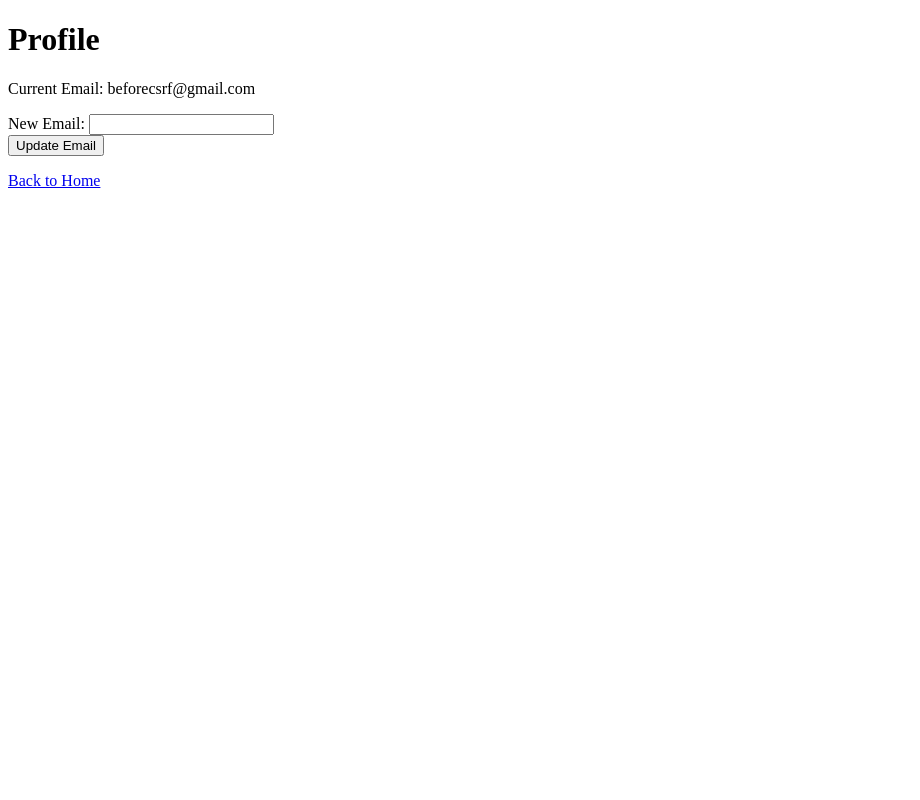
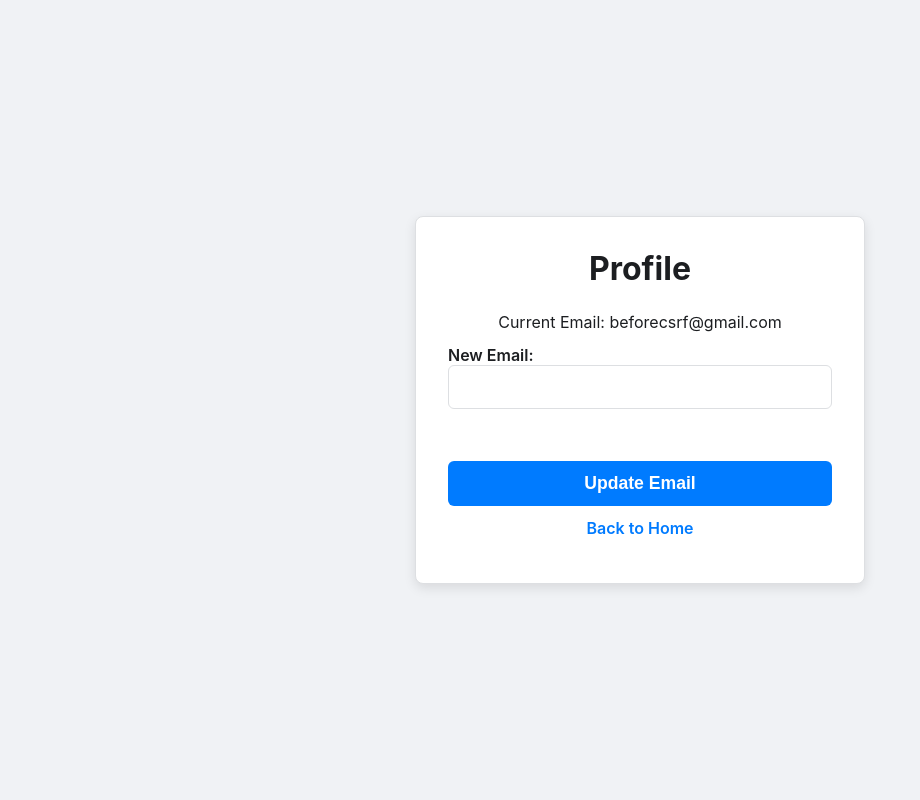
Before and after one commit to GayangaBandara/Exploring_Cross-Site_Request_Forgery, a Flask app: page /profile in a window 1280 px wide. Shown: the whole page, without its empty margins (0-920 px from the left). Run offline with Flask 3, Linux system fonts and the light colour scheme; a user stored in the database is signed in; data comes from the database, SQL or seed files in the repository.

Commit message:
Adding styles

```diff
--- a/exploit/exploit_password.html
+++ b/exploit/exploit_password.html
@@ -2,6 +2,7 @@
 <html>
   <head>
     <title>CSRF Exploit</title>
+    <link rel="stylesheet" href="{{ url_for('static', filename='css/style.css') }}">
   </head>
   <body>
     <h1>Malicious Site</h1>
--- a/exploit/exploit_profile.html
+++ b/exploit/exploit_profile.html
@@ -2,6 +2,7 @@
 <html>
   <head>
     <title>CSRF Exploit</title>
+    <link rel="stylesheet" href="{{ url_for('static', filename='css/style.css') }}">
   </head>
   <body>
     <h1>Malicious Site</h1>
--- /dev/null
+++ b/static/css/style.css
@@ -0,0 +1,144 @@
+/* CSS Variables for easy theming */
+:root {
+  --primary-color: #007bff;
+  --primary-hover-color: #0056b3;
+  --background-color: #f0f2f5;
+  --surface-color: #ffffff;
+  --text-color: #1c1e21;
+  --border-color: #dddfe2;
+  --border-focus-color: #007bff;
+  --success-bg: #d1e7dd;
+  --success-text: #0f5132;
+  --success-border: #badbcc;
+  --error-bg: #f8d7da;
+  --error-text: #842029;
+  --error-border: #f5c2c7;
+  --border-radius: 8px;
+  --box-shadow: 0 4px 12px rgba(0, 0, 0, 0.1);
+}
+
+/* Global Resets & Body Styles */
+*,
+*::before,
+*::after {
+  box-sizing: border-box;
+}
+
+body {
+  font-family: -apple-system, BlinkMacSystemFont, "Segoe UI", Roboto, Helvetica, Arial, sans-serif, "Apple Color Emoji", "Segoe UI Emoji", "Segoe UI Symbol";
+  background-color: var(--background-color);
+  color: var(--text-color);
+  margin: 0;
+  display: flex;
+  justify-content: center;
+  align-items: center;
+  min-height: 100vh;
+}
+
+/* Main Content Container */
+.container {
+  background-color: var(--surface-color);
+  border: 1px solid var(--border-color);
+  padding: 2rem;
+  max-width: 450px;
+  width: 100%;
+  margin: 20px;
+  border-radius: var(--border-radius);
+  box-shadow: var(--box-shadow);
+  text-align: center;
+}
+
+/* Headings */
+h1, h2 {
+  color: var(--text-color);
+  margin-top: 0;
+  margin-bottom: 1.5rem;
+}
+
+/* Form Styles */
+form {
+  display: flex;
+  flex-direction: column;
+  gap: 1rem;
+  text-align: left;
+}
+
+label {
+  font-weight: 600;
+}
+
+input[type="text"],
+input[type="password"],
+input[type="email"] {
+  width: 100%;
+  padding: 12px;
+  border: 1px solid var(--border-color);
+  border-radius: 6px;
+  font-size: 1rem;
+  transition: border-color 0.2s ease-in-out, box-shadow 0.2s ease-in-out;
+}
+
+input[type="text"]:focus,
+input[type="password"]:focus,
+input[type="email"]:focus {
+  border-color: var(--border-focus-color);
+  outline: none;
+  box-shadow: 0 0 0 3px rgba(0, 123, 255, 0.25);
+}
+
+/* Button Styles */
+button,
+input[type="submit"] {
+  background-color: var(--primary-color);
+  color: white;
+  padding: 12px 18px;
+  border: none;
+  border-radius: 6px;
+  cursor: pointer;
+  font-size: 1.1rem;
+  font-weight: 600;
+  transition: background-color 0.2s ease-in-out;
+  width: 100%;
+}
+
+button:hover,
+input[type="submit"]:hover {
+  background-color: var(--primary-hover-color);
+}
+
+/* Link Styles */
+a {
+  color: var(--primary-color);
+  text-decoration: none;
+  font-weight: 600;
+}
+
+a:hover {
+  text-decoration: underline;
+}
+
+/* Message and Error Styles */
+.message, .error {
+    padding: 1rem;
+    margin-bottom: 1rem;
+    border-radius: 6px;
+    border: 1px solid transparent;
+    text-align: left;
+}
+
+.message {
+    color: var(--success-text);
+    background-color: var(--success-bg);
+    border-color: var(--success-border);
+}
+
+.error {
+    color: var(--error-text);
+    background-color: var(--error-bg);
+    border-color: var(--error-border);
+}
+
+/* Paragraph styles for home page links */
+p {
+    margin: 0.8rem 0;
+}
--- a/templates/change_password.html
+++ b/templates/change_password.html
@@ -2,11 +2,13 @@
 <html>
   <head>
     <title>Change Password</title>
+    <link rel="stylesheet" href="{{ url_for('static', filename='css/style.css') }}">
   </head>
   <body>
+    <div class="container">
       <h1>Change Password</h1>
       {% if message %}
-    <p style="color: green">{{ message }}</p>
+      <p class="message">{{ message }}</p>
       {% endif %}
       <form method="POST" action="{{ url_for('change_password') }}">
         {{ form.hidden_tag() }}
@@ -14,5 +16,6 @@
         {{ form.submit() }}
       </form>
       <p><a href="{{ url_for('home') }}">Back to Home</a></p>
+    </div>
   </body>
 </html>
--- a/templates/home.html
+++ b/templates/home.html
@@ -2,8 +2,10 @@
 <html>
   <head>
     <title>Home</title>
+    <link rel="stylesheet" href="{{ url_for('static', filename='css/style.css') }}">
   </head>
   <body>
+    <div class="container">
       <h1>Welcome to the CSRF Lab</h1>
       {% if session.username %}
       <p>Welcome, {{ session.username }}!</p>
@@ -13,5 +15,6 @@
       {% else %}
       <p><a href="{{ url_for('login') }}">Login</a></p>
       {% endif %}
+    </div>
   </body>
 </html>
--- a/templates/login.html
+++ b/templates/login.html
@@ -2,11 +2,13 @@
 <html>
   <head>
     <title>Login</title>
+    <link rel="stylesheet" href="{{ url_for('static', filename='css/style.css') }}">
   </head>
   <body>
+    <div class="container">
       <h1>Login</h1>
       {% if error %}
-    <p style="color: red">{{ error }}</p>
+      <p class="error">{{ error }}</p>
       {% endif %}
       <form method="POST" action="{{ url_for('login') }}">
         <label>Username: <input type="text" name="username" required /></label
@@ -15,5 +17,6 @@
         ><br />
         <button type="submit">Login</button>
       </form>
+    </div>
   </body>
 </html>
--- a/templates/profile.html
+++ b/templates/profile.html
@@ -2,11 +2,13 @@
 <html>
   <head>
     <title>Profile</title>
+    <link rel="stylesheet" href="{{ url_for('static', filename='css/style.css') }}">
   </head>
   <body>
+    <div class="container">
       <h1>Profile</h1>
       {% if message %}
-    <p style="color: green">{{ message }}</p>
+      <p class="message">{{ message }}</p>
       {% endif %}
       <p>Current Email: {{ email }}</p>
       <form method="POST" action="{{ url_for('profile') }}">
@@ -15,5 +17,6 @@
         {{ form.submit() }}
       </form>
       <p><a href="{{ url_for('home') }}">Back to Home</a></p>
+    </div>
   </body>
 </html>
```
Lines whose indentation alone changed are shown as unchanged.
